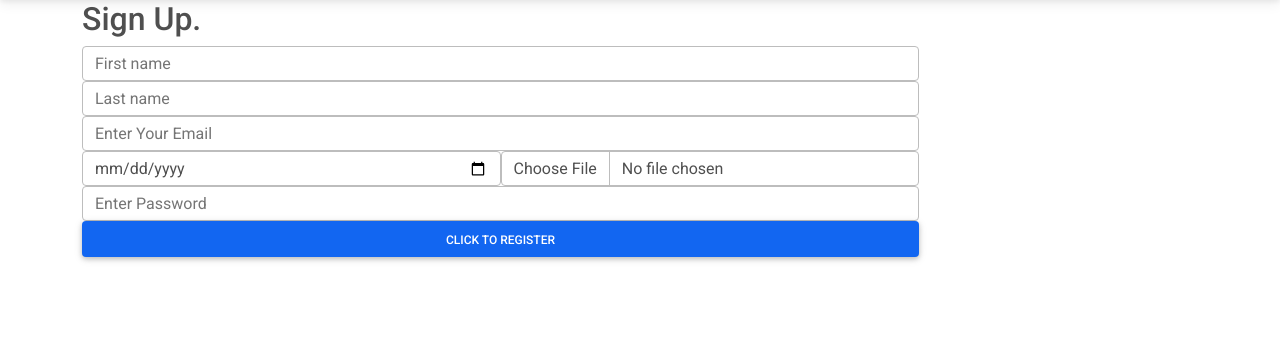
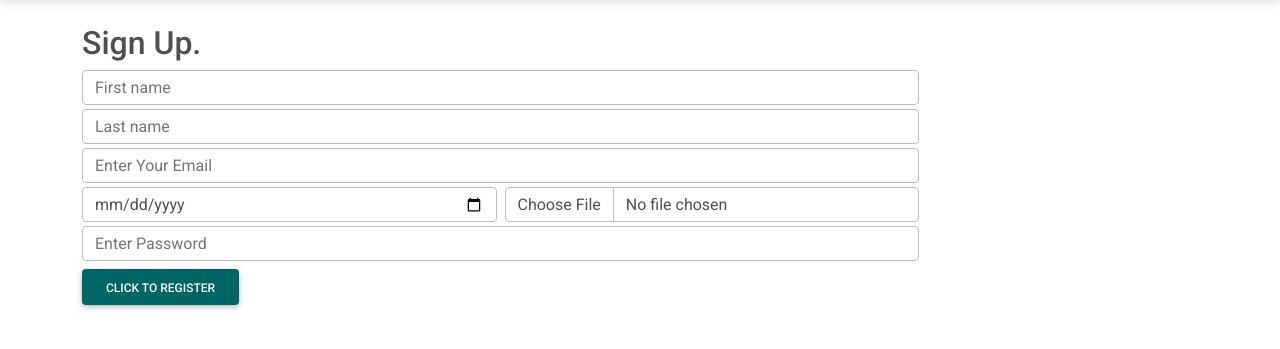
Before and after one commit to nat-oku/FE21-CR11-Natalia, a PHP site: page /register.php in a window 1280 px wide. Shown: the part 109-458 px from the top of the page. Run offline with PHP 8.4, Linux system fonts and the light colour scheme; some libraries are stand-ins or nearby versions.

Commit message:
adding styles to register.php

```diff
--- a/loginUser/register.php
+++ b/loginUser/register.php
@@ -134,7 +134,7 @@
     <?php require_once 'partials/navbar.php' ?>
   </header>
 
-  <div class="container">
+  <div class="container  mt-4 mb-4">
     <h2>Sign Up.</h2>
     <form class="w-75"  method="post" action="<?php echo htmlspecialchars($_SERVER['PHP_SELF']); ?>" autocomplete="off"  enctype="multipart/form-data">
       <?php
@@ -147,24 +147,24 @@
         <?php
           }
         ?>
-      <input type="text" name="fname" class="form-control" placeholder="First name" maxlength="50" value="<?php echo $fname ?>"   />
+      <input type="text" name="fname" class="form-control mt-1 mb-1" placeholder="First name" maxlength="50" value="<?php echo $fname ?>"   />
       <span class="text-danger" > <?php echo $fnameError; ?></span>
 
-      <input type="text" name="lname" class="form-control" placeholder="Last name" maxlength="50" value="<?php echo $lname ?>"/>
+      <input type="text" name="lname" class="form-control mt-1 mb-1" placeholder="Last name" maxlength="50" value="<?php echo $lname ?>"/>
       <span class="text-danger"> <?php echo  $fnameError; ?></span>
 
-      <input type="email" name="email" class="form-control" placeholder ="Enter Your Email" maxlength="40" value="<?php echo $email ?>"/>
+      <input type="email" name="email" class="form-control mt-1 mb-1" placeholder ="Enter Your Email" maxlength="40" value="<?php echo $email ?>"/>
       <span  class="text-danger" > <?php  echo $emailError; ?></span>
 
-      <div class="d-flex">
-        <input class='form-control w-50' type="date" name="date_of_birth"  value="<?php echo $date_of_birth ?>"/>
+      <div class="d-flex mt-1 mb-1">
+        <input class='form-control w-50 me-1' type="date" name="date_of_birth"  value="<?php echo $date_of_birth ?>"/>
         <span class="text-danger"> <?php  echo $dateError; ?></span>
-        <input class='form-control w-50' type="file" name= "picture">
+        <input class='form-control w-50 ms-1' type="file" name= "picture">
         <span class="text-danger"> <?php   echo  $picError; ?></span>
       </div>
-      <input type="password" name="pass" class="form-control" placeholder="Enter Password" maxlength="15"/>
+      <input type="password" name="pass" class="form-control  mt-1 mb-1" placeholder="Enter Password" maxlength="15"/>
       <span class="text-danger"> <?php echo $passError; ?></span>
-      <button type="submit" class="btn btn-block btn-primary" name="btn-signup">Click to register</button>
+      <button type="submit" class="btn bg-green text-light mt-1 mb-1" name="btn-signup">Click to register</button>
     </form>
   </div>
 
```
